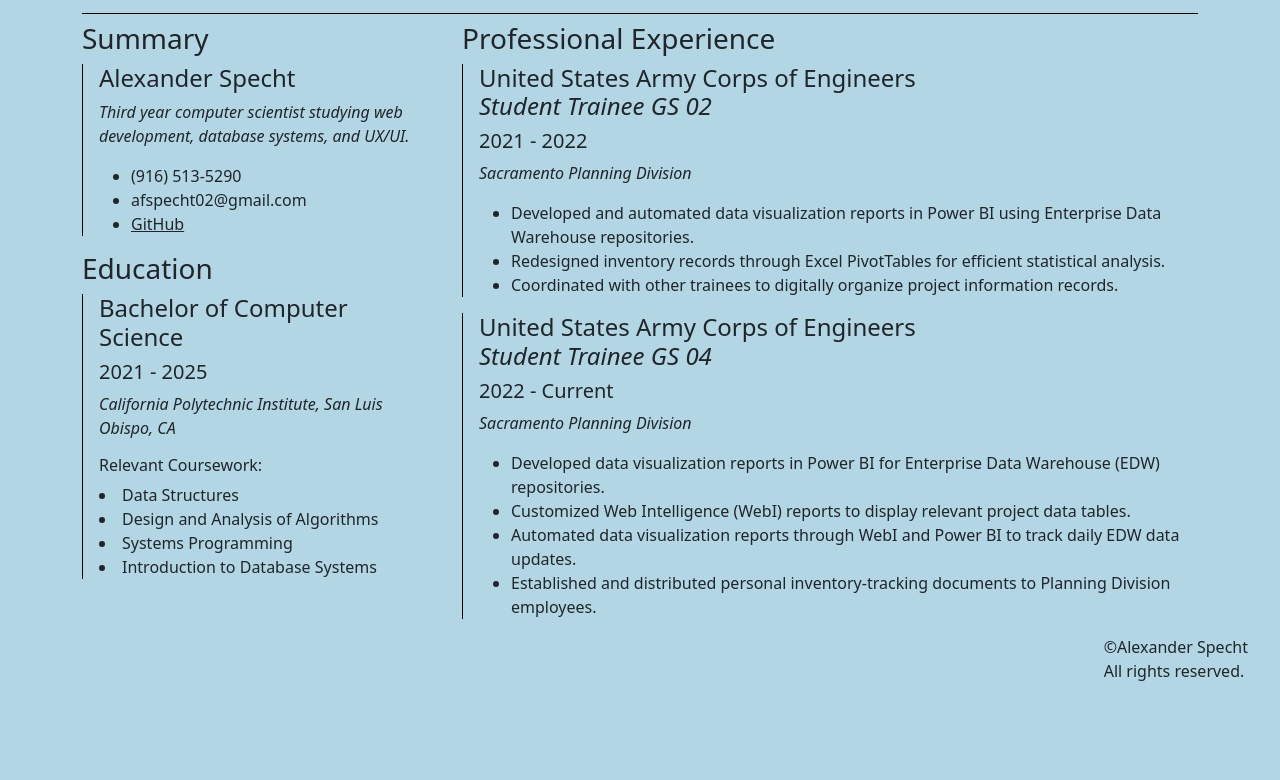
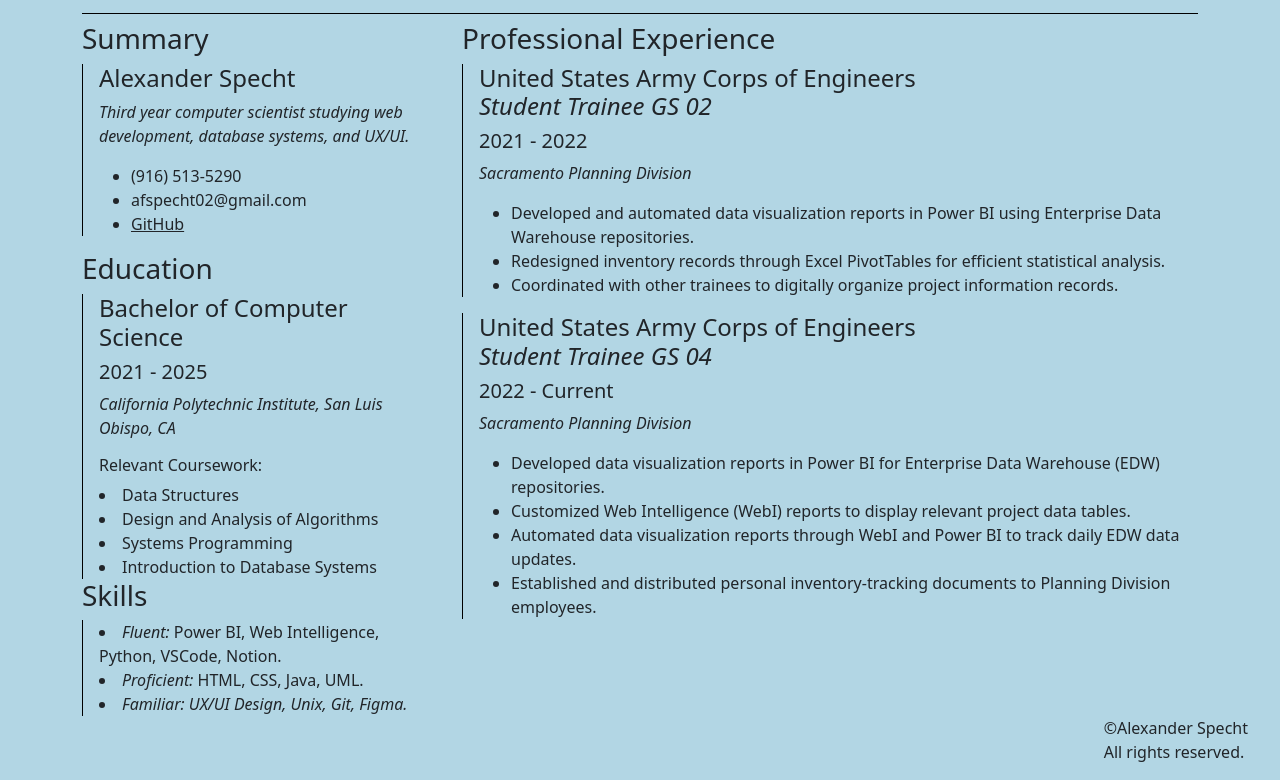
Before and after one commit to Velevynn/html-online-resume, a plain HTML site: page index.html in a window 1280 px wide. Shown: the part 1248-2028 px from the top of the page. Before the commit the page ends 1947 px from the top, so only its background shows below. Drawn offline with nearby package versions, Linux system fonts and the light colour scheme.

Commit message:
Add files via upload

```diff
--- a/index.html
+++ b/index.html
@@ -113,9 +113,19 @@
                     <li>Design and Analysis of Algorithms</li>
                     <li>Systems Programming</li>
                     <li>Introduction to Database Systems</li>
+
+              </div>
+              <h3 class="resume-title skills">Skills</h3>
+              <div class="resume-item">
+                <li><em>Fluent: </em>Power BI, Web Intelligence, Python, VSCode, Notion.</li>
+                <li><em>Proficient: </em>HTML, CSS, Java, UML.</li>
+                <li><em>Familiar: UX/UI Design, Unix, Git, Figma.</em></li>
+
               </div>
 
             </div>
+
+
             <div class="col-lg-8 aos-init aos-animate" data-aos="fade-up" data-aos-delay="100">
               <h3 class="resume-title">Professional Experience</h3>
               <div class="resume-item">
```
Also changed, not shown: 1 other file.
